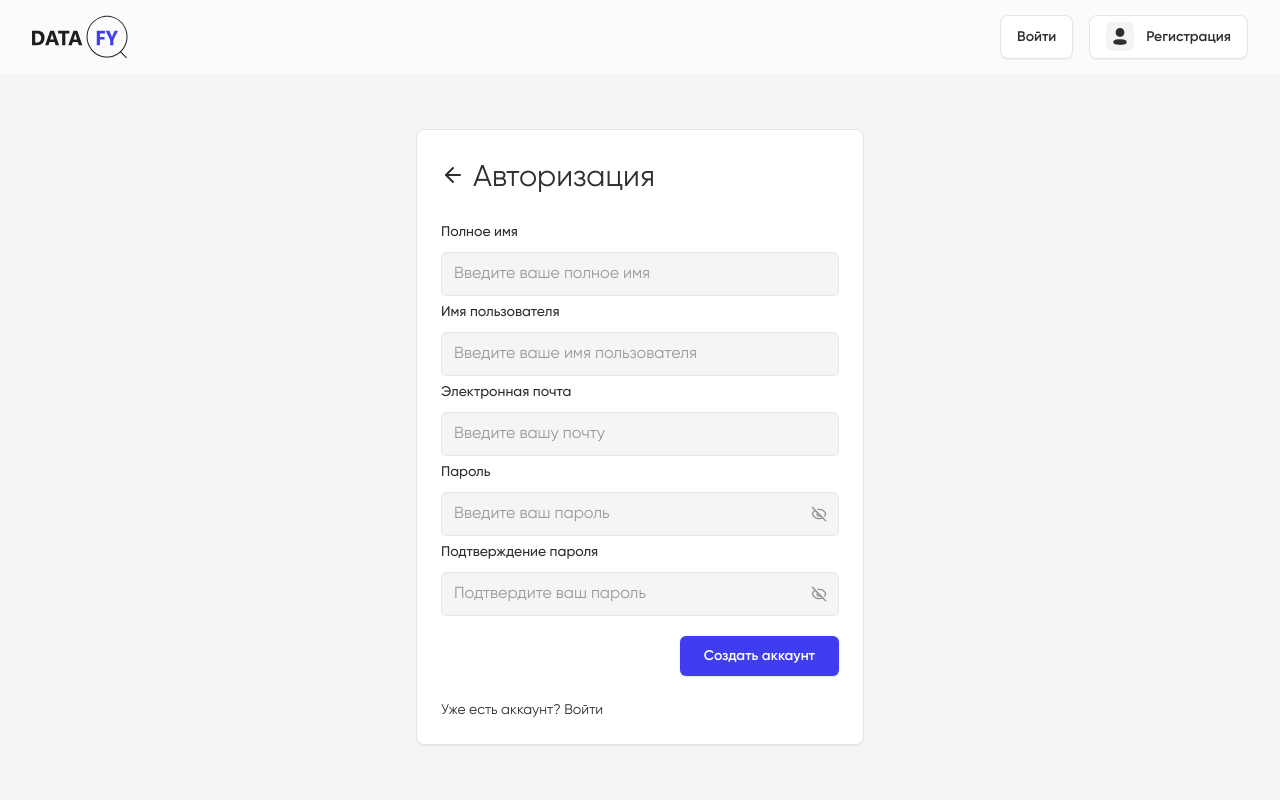
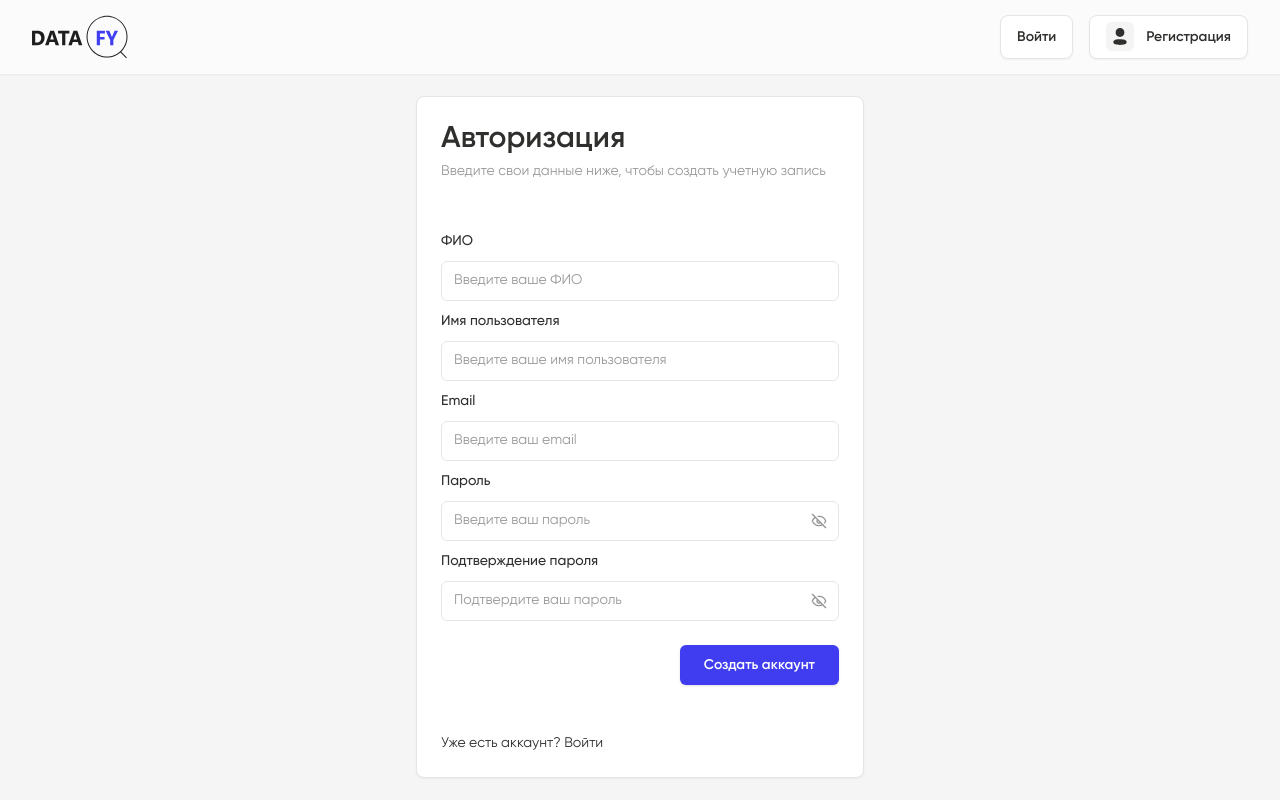
Before and after one commit to sogeking7/datafy-frontend, a Next.js app: page /auth/create-account in a window 1280 px wide. Built offline with nearby package versions, Linux system fonts and the light colour scheme; no server answers.

Commit message:
feat: change ui of auth login && auth create-account

```diff
--- a/src/app/page.tsx
+++ b/src/app/page.tsx
@@ -11,10 +11,10 @@ import { SalesTariffs } from "@/features/sales/SalesTariffs";
 export default function Home() {
   return (
     <>
-      <div className=" relative flex min-h-screen pb-[600px] md:pb-[calc(470px)] lg:pb-[calc(430px)] flex-col bg-white">
+      <div className=" relative flex min-h-[100svh] pb-[600px] md:pb-[calc(470px)] lg:pb-[calc(430px)] flex-col bg-white">
         <section id="start" className="background-image">
           <SalesHeader variant="constrainedPadded" />
-          <div className="bg-background-gray pb-[250px] pt-[150px]">
+          <div className="bg-background-gray pb-[250px] pt-[100px] md:pt-[150px]">
             <SalesHero />
           </div>
         </section>
--- a/src/components/ui/button.tsx
+++ b/src/components/ui/button.tsx
@@ -21,10 +21,10 @@ const buttonVariants = cva(
         link: "text-primary underline-offset-4 hover:underline",
       },
       size: {
-        default: "md:h-11 md:px-4 md:py-3 py-2 px-3 h-9 md:text-base !text-sm",
+        default: "md:h-11 md:px-4 md:py-3 py-2 px-3 h-10 md:text-base !text-sm",
         sm: "h-10 rounded-md px-6 py-2 text-sm",
         lg: "h-12 rounded-md px-8 py-3",
-        icon: "md:h-11 h-9 w-9 md:w-11",
+        icon: "md:h-11 h-10 w-10 md:w-11",
       },
     },
     defaultVariants: {
--- a/src/components/ui/card.tsx
+++ b/src/components/ui/card.tsx
@@ -9,7 +9,7 @@ const Card = React.forwardRef<
   <div
     ref={ref}
     className={cn(
-      "rounded-lg border border-input bg-card text-card-foreground shadow-sm",
+      "sm:rounded-lg border border-input bg-card text-card-foreground shadow-sm",
       className
     )}
     {...props}
@@ -23,7 +23,7 @@ const CardHeader = React.forwardRef<
 >(({ className, ...props }, ref) => (
   <div
     ref={ref}
-    className={cn("flex flex-col space-y-1.5 p-6", className)}
+    className={cn("flex flex-col space-y-1.5 p-4 sm:p-6", className)}
     {...props}
   />
 ))
@@ -60,7 +60,7 @@ const CardContent = React.forwardRef<
   HTMLDivElement,
   React.HTMLAttributes<HTMLDivElement>
 >(({ className, ...props }, ref) => (
-  <div ref={ref} className={cn("p-6 pt-0", className)} {...props} />
+  <div ref={ref} className={cn("p-4 sm:p-6 pt-0", className)} {...props} />
 ))
 CardContent.displayName = "CardContent"
 
@@ -70,7 +70,7 @@ const CardFooter = React.forwardRef<
 >(({ className, ...props }, ref) => (
   <div
     ref={ref}
-    className={cn("flex items-center p-6 pt-0", className)}
+    className={cn("flex items-center p-4 sm:p-6 pt-0", className)}
     {...props}
   />
 ))
--- a/src/components/ui/input.tsx
+++ b/src/components/ui/input.tsx
@@ -11,7 +11,7 @@ const Input = React.forwardRef<HTMLInputElement, InputProps>(
       <input
         type={type}
         className={cn(
-          "flex h-11 w-full rounded-md border border-input bg-background px-3 py-2 text-base ring-offset-background file:border-0 file:bg-transparent file:text-sm file:font-medium file:text-foreground placeholder:text-[#999] focus-visible:outline-none focus-visible:ring-2 focus-visible:ring-primary focus-visible:ring-offset-2 disabled:cursor-not-allowed disabled:opacity-50",
+          "flex h-10 w-full rounded-md border border-input bg-white px-3 py-2 text-sm ring-offset-background file:border-0 file:bg-transparent file:text-sm file:font-medium file:text-foreground placeholder:text-[#999] focus-visible:outline-none focus-visible:ring-2 focus-visible:ring-primary focus-visible:ring-offset-2 disabled:cursor-not-allowed disabled:opacity-50",
           className
         )}
         ref={ref}
--- a/src/components/ui/tabs.tsx
+++ b/src/components/ui/tabs.tsx
@@ -29,7 +29,7 @@ const TabsTrigger = React.forwardRef<
   <TabsPrimitive.Trigger
     ref={ref}
     className={cn(
-      "inline-flex items-center justify-center whitespace-nowrap rounded-lg px-4 py-2 text-sm md:text-base ring-offset-background transition-all focus-visible:outline-none focus-visible:ring-2 focus-visible:ring-primary focus-visible:ring-offset-2 disabled:pointer-events-none disabled:opacity-50 md:min-w-[80px] data-[state=active]:bg-[#F0F4F9] data-[state=active]:font-semibold data-[state=active]:text-[#1E1E1E] data-[state=active]:shadow-sm text-[#ABACAE]",
+      "inline-flex items-center justify-center whitespace-nowrap rounded-lg px-3 py-2 text-sm md:text-base ring-offset-background transition-all focus-visible:outline-none focus-visible:ring-2 focus-visible:ring-primary focus-visible:ring-offset-2 disabled:pointer-events-none disabled:opacity-50 md:min-w-[80px] data-[state=active]:bg-[#F0F4F9] data-[state=active]:font-semibold data-[state=active]:text-[#1E1E1E] data-[state=active]:shadow-sm text-[#ABACAE]",
       className
     )}
     {...props}
--- a/src/features/auth/components/CreateAccountForm/index.tsx
+++ b/src/features/auth/components/CreateAccountForm/index.tsx
@@ -22,9 +22,7 @@ import {
   CardFooter,
   CardHeader,
 } from "@/components/ui/card";
-import { ArrowLeft } from "lucide-react";
 import { PasswordInput } from "@/components/ui/password-input";
-import { Textarea } from "@/components/ui/textarea";
 import { AuthService } from "../../api/auth.service";
 import { useAuth } from "../../providers/client";
 
@@ -121,15 +119,17 @@ export const CreateAccountForm: React.FC = () => {
 
   return (
     <Card className="max-w-md w-full">
-      <CardHeader className="flex flex-row items-center gap-2">
-        <ArrowLeft onClick={() => router.back()} />
-        <h1 className="text-3xl">Авторизация</h1>
+      <CardHeader>
+        <h1 className="text-2xl sm:text-3xl font-semibold">Авторизация</h1>
+        <p className="text-secondary text-sm mt-2 text-balance leading-tight">
+          Введите свои данные ниже, чтобы создать учетную запись
+        </p>
       </CardHeader>
       <CardContent>
         <Form {...form}>
           <form
             onSubmit={form.handleSubmit(onSubmit)}
-            className="flex flex-col gap-1 items-end"
+            className="flex flex-col gap-2 items-end"
           >
             <FormMessage className="mb-2">{error}</FormMessage>
 
@@ -138,9 +138,9 @@ export const CreateAccountForm: React.FC = () => {
               name="fullname"
               render={({ field }) => (
                 <FormItem className="w-full">
-                  <FormLabel>Полное имя</FormLabel>
+                  <FormLabel>ФИО</FormLabel>
                   <FormControl>
-                    <Input placeholder="Введите ваше полное имя" {...field} />
+                    <Input placeholder="Введите ваше ФИО" {...field} />
                   </FormControl>
                   <FormMessage />
                 </FormItem>
@@ -169,9 +169,9 @@ export const CreateAccountForm: React.FC = () => {
               name="email"
               render={({ field }) => (
                 <FormItem className="w-full">
-                  <FormLabel>Электронная почта</FormLabel>
+                  <FormLabel>Email</FormLabel>
                   <FormControl>
-                    <Input placeholder="Введите вашу почту" {...field} />
+                    <Input placeholder="Введите ваш email" {...field} />
                   </FormControl>
                   <FormMessage />
                 </FormItem>
--- a/src/features/auth/components/LoginForm/index.tsx
+++ b/src/features/auth/components/LoginForm/index.tsx
@@ -1,6 +1,6 @@
 "use client";
 
-import React, { useCallback, useRef } from "react";
+import React, { useRef } from "react";
 import { useForm } from "react-hook-form";
 import Link from "next/link";
 import { useRouter, useSearchParams } from "next/navigation";
@@ -20,7 +20,6 @@ import {
   CardFooter,
   CardHeader,
 } from "@/components/ui/card";
-import { ArrowLeft } from "lucide-react";
 import { PasswordInput } from "@/components/ui/password-input";
 import { z } from "zod";
 import { zodResolver } from "@hookform/resolvers/zod";
@@ -75,15 +74,17 @@ export const LoginForm: React.FC = () => {
 
   return (
     <Card className="max-w-md w-full">
-      <CardHeader className="flex flex-row items-center gap-2">
-        <ArrowLeft onClick={() => router.back()} />
-        <h1 className="text-3xl">Вход</h1>
+      <CardHeader>
+        <h1 className="text-2xl sm:text-3xl font-semibold">Вход</h1>
+        <p className="text-secondary text-sm mt-2 text-balance leading-tight">
+          Введите свой адрес электронной почты ниже, чтобы войти
+        </p>
       </CardHeader>
       <CardContent>
         <Form {...form}>
           <form
             onSubmit={form.handleSubmit(onSubmit)}
-            className="flex flex-col gap-1 items-end"
+            className="flex flex-col gap-2 items-end"
           >
             <FormMessage className="mb-2">{error}</FormMessage>
             <FormField
--- a/src/features/sales/SalesHeader.tsx
+++ b/src/features/sales/SalesHeader.tsx
@@ -24,7 +24,7 @@ export function SalesHeader({
   return (
     <header
       className={cn(
-        "sticky top-0 z-10 w-full border-border/40 bg-white/60 h-16 md:h-[74px]",
+        "sticky top-0 z-10 shadow-sm w-full border-border/40 bg-white/60 h-16 md:h-[74px]",
         className
       )}
     >
--- a/src/features/users/components/AccountForm/index.tsx
+++ b/src/features/users/components/AccountForm/index.tsx
@@ -142,9 +142,9 @@ export const AccountForm: React.FC = () => {
               name="fullname"
               render={({ field }) => (
                 <FormItem className="w-full">
-                  <FormLabel>Полное имя</FormLabel>
+                  <FormLabel>ФИО</FormLabel>
                   <FormControl>
-                    <Input placeholder="Введите ваше полное имя" {...field} />
+                    <Input placeholder="Введите ваше ФИО" {...field} />
                   </FormControl>
                   <FormMessage />
                 </FormItem>
@@ -173,9 +173,9 @@ export const AccountForm: React.FC = () => {
               name="email"
               render={({ field }) => (
                 <FormItem className="w-full">
-                  <FormLabel>Электронная почта</FormLabel>
+                  <FormLabel>Email</FormLabel>
                   <FormControl>
-                    <Input placeholder="Введите вашу почту" {...field} />
+                    <Input placeholder="Введите ваш email" {...field} />
                   </FormControl>
                   <FormMessage />
                 </FormItem>
```
